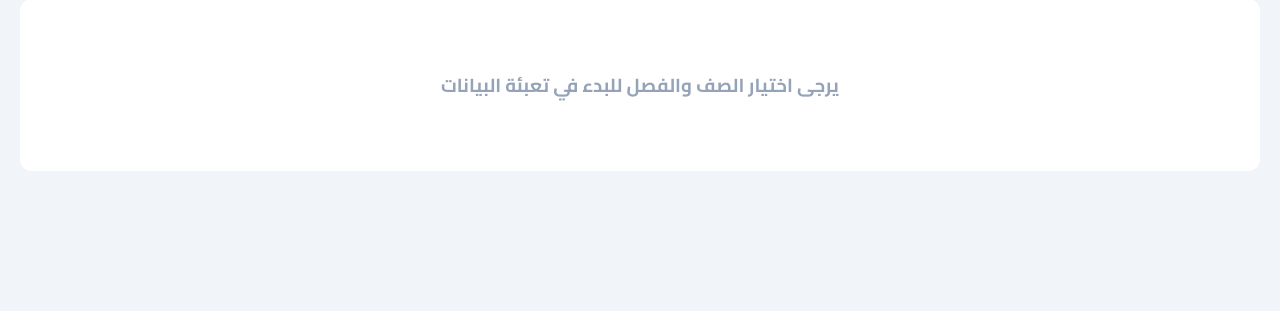
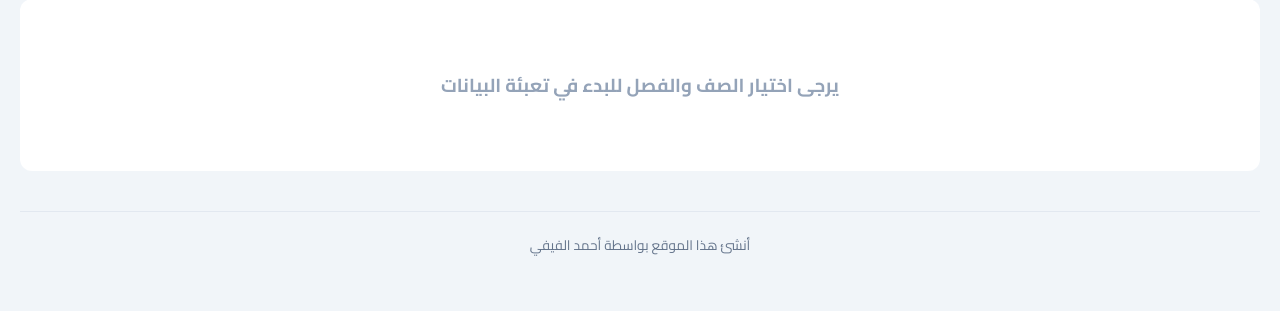
Before and after one commit to ahy564-cyber/Managing-the-weekly-plan, a Flask app: page /teacher in a window 1280 px wide. Shown: the part 300-611 px from the top of the page. Run offline with Flask 3, Linux system fonts and the light colour scheme; data that the repository does not hold is empty.

Commit message:
Add a website footer with creator information to all pages
Add a centered footer with specific text styling to admin, student, and teacher templates.

Replit-Commit-Author: Agent
Replit-Commit-Session-Id: 76607616-290e-466f-968d-0bc928a374c2
Replit-Commit-Checkpoint-Type: full_checkpoint
Replit-Commit-Event-Id: 7619c971-fd63-4eec-a309-b80e7a26ca11
Replit-Commit-Screenshot-Url: https://storage.googleapis.com/screenshot-production-us-central1/07a50d2c-fc51-4352-95cc-4821653c27e5/76607616-290e-466f-968d-0bc928a374c2/udwICBS
Replit-Helium-Checkpoint-Created: true

```diff
--- a/templates/admin.html
+++ b/templates/admin.html
@@ -319,5 +319,8 @@
             });
         }
     </script>
+    <footer style="text-align: center; padding: 20px; color: #64748b; font-size: 0.85em; margin-top: 40px; border-top: 1px solid #e2e8f0;">
+        أنشئ هذا الموقع بواسطة أحمد الفيفي
+    </footer>
 </body>
 </html>
--- a/templates/student.html
+++ b/templates/student.html
@@ -156,5 +156,8 @@
             });
         }
     </script>
+    <footer style="text-align: center; padding: 20px; color: #64748b; font-size: 0.85em; margin-top: 40px; border-top: 1px solid #e2e8f0;">
+        أنشئ هذا الموقع بواسطة أحمد الفيفي
+    </footer>
 </body>
 </html>
--- a/templates/teacher.html
+++ b/templates/teacher.html
@@ -132,5 +132,8 @@
             });
         }
     </script>
+    <footer style="text-align: center; padding: 20px; color: #64748b; font-size: 0.85em; margin-top: 40px; border-top: 1px solid #e2e8f0;">
+        أنشئ هذا الموقع بواسطة أحمد الفيفي
+    </footer>
 </body>
 </html>
```
